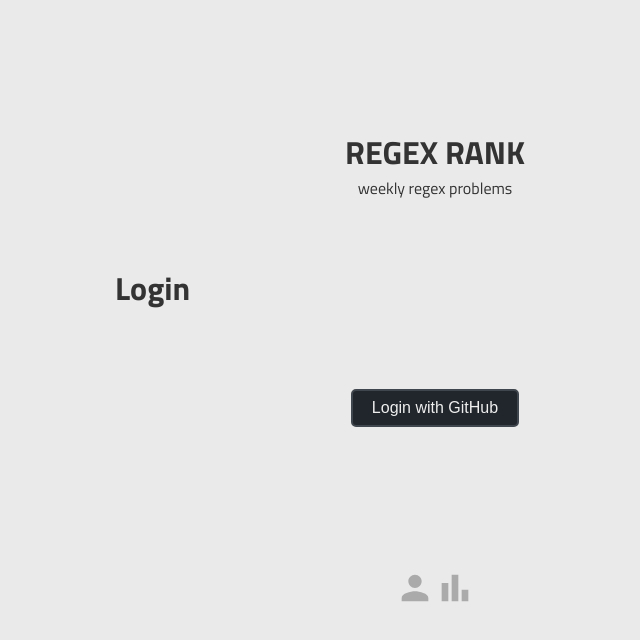
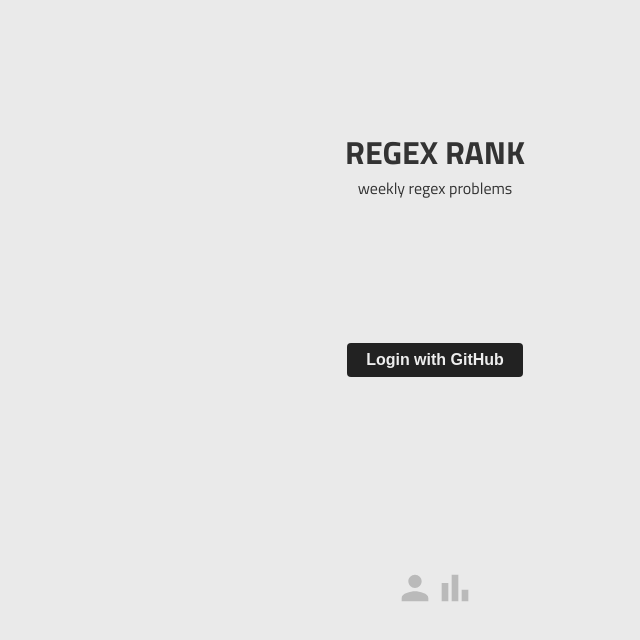
Before and after one commit to iksuddle/regex-rank, a React (Vite) app in the folder frontend/: page /login in a window 1280 px wide. Shown: the top 640 px of the page, without its empty margins (205-845 px from the left). Built offline with nearby package versions, Linux system fonts and the light colour scheme.

Commit message:
styling consistency

```diff
--- a/frontend/package.json
+++ b/frontend/package.json
@@ -10,12 +10,14 @@
         "preview": "vite preview"
     },
     "dependencies": {
+        "js-cookie": "^3.0.5",
         "react": "^18.3.1",
         "react-dom": "^18.3.1",
         "react-icons": "^5.2.1",
         "react-router-dom": "^6.26.0"
     },
     "devDependencies": {
+        "@types/js-cookie": "^3.0.6",
         "@types/react": "^18.3.3",
         "@types/react-dom": "^18.3.0",
         "@typescript-eslint/eslint-plugin": "^7.13.1",
--- /dev/null
+++ b/frontend/src/components/Login.tsx
@@ -0,0 +1,7 @@
+export default function Login() {
+    return <>
+        <div style={{ display: "flex", justifyContent: "center", alignItems: "center", height: "80%" }}>
+            <button className="action-button">Login with GitHub</button>
+        </div>
+    </>
+}
--- /dev/null
+++ b/frontend/src/components/User.tsx
@@ -0,0 +1,5 @@
+export default function User() {
+    return <>
+        <h1>Profile</h1>
+    </>
+}
--- a/frontend/src/index.css
+++ b/frontend/src/index.css
@@ -14,7 +14,11 @@
 
 :root {
     --font-family: "source code pro", monospace;
-    --primary: #6666ff;
+    --primary: #222222;
+    --primary-light: #555555;
+    --grey: #bababa;
+    --grey-light: #dfdfdf;
+    --light: #eeeeee;
     --default-transition: all 100ms ease-in-out;
 }
 
@@ -37,7 +41,7 @@
     font-family: var(--font-family);
     font-size: 1.1rem;
     outline: none;
-    border: 2px solid #cccccc;
+    border: 2px solid var(--grey);
     padding: 0 0.4rem;
     border-radius: 5px;
     box-sizing: border-box;
@@ -45,7 +49,6 @@
 }
 
 .text-input:focus {
-    /*border-color: #9598fc;*/
     border-color: var(--primary);
 }
 
@@ -58,30 +61,28 @@
 }
 
 .submit {
-    background: #cccccc;
-    border: 2px solid #bbbbbb;
+    background: var(--grey);
     padding: 0 1rem;
     border-radius: 5px;
     display: flex;
     justify-content: center;
     align-items: center;
     transition: all 150ms ease-in-out;
+    border: none;
 }
 .submit-done {
     background: var(--primary);
-    border: 2px solid #5555ff;
     cursor: pointer;
 }
 
 .submit-done:hover {
-    background: #8888ff;
-    border: 2px solid #7777ff;
+    background: var(--primary-light);
     cursor: pointer;
 }
 
 .cases {
     box-sizing: border-box;
-    background: #dfdfdf;
+    background: var(--grey-light);
     margin-top: 2rem;
     list-style: none;
     border-radius: 5px;
@@ -118,28 +119,28 @@
 }
 
 .buttons > * {
-    color: #aaaaaa;
+    color: var(--grey);
     transition: var(--default-transition);
 }
 
 .buttons > *:hover {
     cursor: pointer;
-    color: var(--primary);
+    color: var(--primary-light);
 }
 
 .action-button {
-    color: #eeeeee;
-    background: #21262d;
-    border-radius: 5px;
+    color: var(--light);
+    background: var(--primary);
+    border: none;
+    border-radius: 4px;
     font-size: 1rem;
+    font-weight: bold;
     padding: 0.5rem 1.2rem;
-    border: 2px solid #40464d;
 }
 
 
 .action-button:hover {
-    color: #fefefe;
-    background: #3a3f42;
-    border: 2px solid #40464d;
+    color: var(--light);
+    background: var(--primary-light);
     cursor: pointer;
 }
--- a/frontend/src/main.tsx
+++ b/frontend/src/main.tsx
@@ -3,7 +3,7 @@
 import ReactDOM from "react-dom/client";
 import App from "./App.tsx";
 import ErrorPage from "./error-page.tsx";
-import Login from "./routes/login.tsx";
+import Profile from "./routes/profile.tsx";
 import "./index.css";
 import RegexInput from "./components/RegexInput.tsx";
 
@@ -15,7 +15,7 @@
         children: [
             {
                 path: "/login",
-                element: <Login />,
+                element: <Profile />,
             },
             {
                 path: "/",
--- a/frontend/src/routes/login.tsx
+++ /dev/null
@@ -1,8 +0,0 @@
-export default function Login() {
-    return <>
-        <h1>Login</h1>
-            <div style={{display: "flex", justifyContent: "center", alignItems: "center", height: "80%"}}>
-                <button className="action-button">Login with GitHub</button>
-            </div>
-    </>
-}
--- /dev/null
+++ b/frontend/src/routes/profile.tsx
@@ -0,0 +1,10 @@
+import Cookies from "js-cookie";
+import Login from "../components/Login";
+
+export default function Profile() {
+    let jwtCookie = Cookies.get("jwt");
+
+    return <>
+        {jwtCookie ? <Profile /> : <Login />}
+    </>
+}
```
Also changed, not shown: 2 other files (tests, documents, lock files or other folders).
